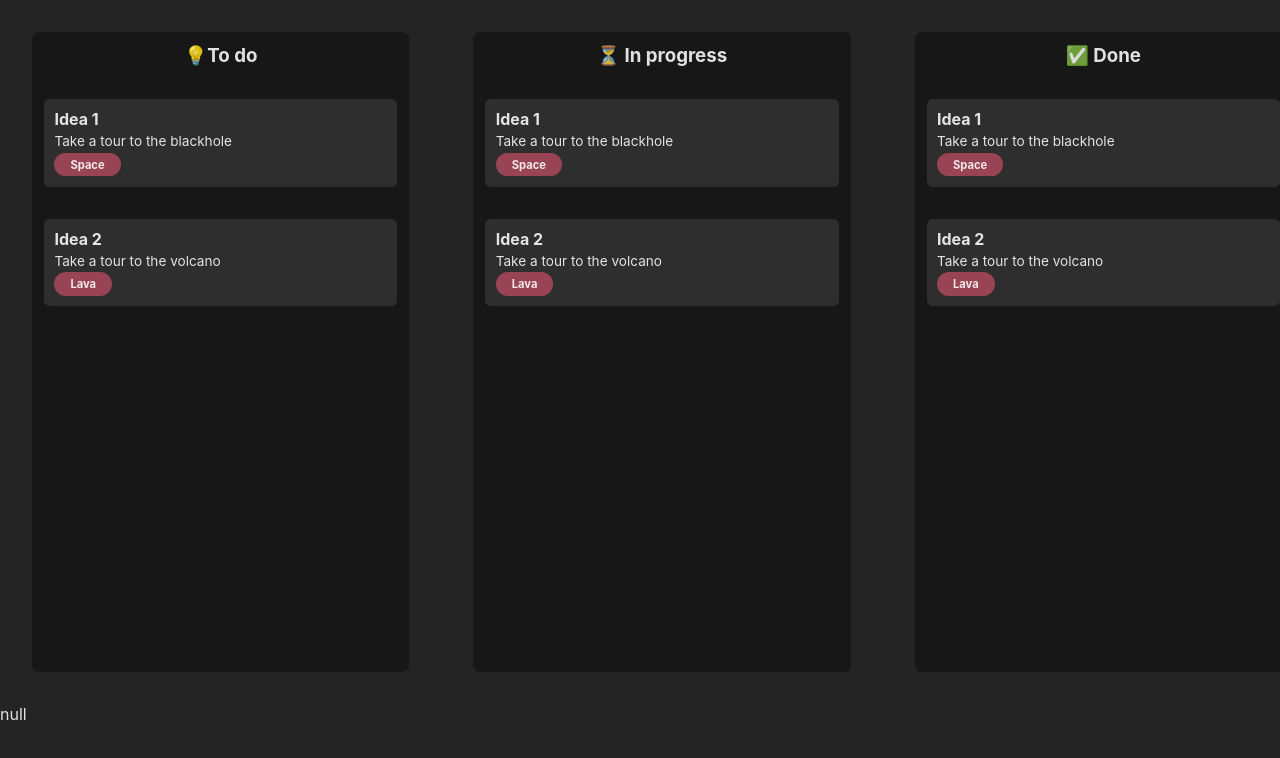
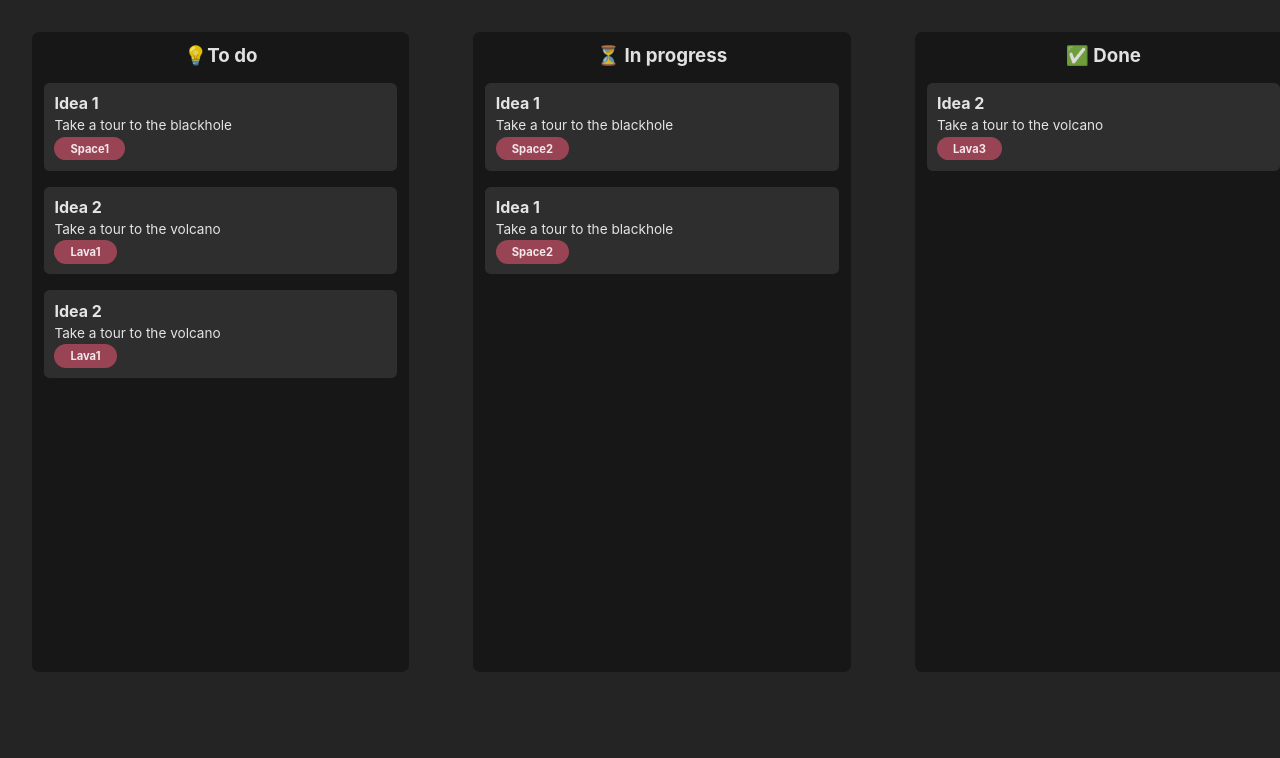
Before and after one commit to rinto11804/kanban-board-svelte, a Svelte app: page / in a window 1280 px wide. Shown: the top 758 px of the page. Built offline with nearby package versions, Linux system fonts and the light colour scheme.

Commit message:
added drag and drop

```diff
--- a/src/App.svelte
+++ b/src/App.svelte
@@ -1,59 +1,14 @@
 <script>
 	import Column from "./lib/Column.svelte";
-	import { draggingCard } from "./store";
-	import { createId } from "./util";
-
+	import { cardState } from "./store";
 	const columns = ["💡To do", "⏳ In progress", "✅ Done"];
-	const todo = [
-		{
-			id: createId(),
-			title: "Idea 1",
-			content: "Take a tour to the blackhole",
-			tag: "Space",
-		},
-		{
-			id: createId(),
-			title: "Idea 2",
-			content: "Take a tour to the volcano",
-			tag: "Lava",
-		},
-	];
-	const inProgress = [
-		{
-			id: createId(),
-			title: "Idea 1",
-			content: "Take a tour to the blackhole",
-			tag: "Space",
-		},
-		{
-			id: createId(),
-			title: "Idea 2",
-			content: "Take a tour to the volcano",
-			tag: "Lava",
-		},
-	];
-	const done = [
-		{
-			id: createId(),
-			title: "Idea 1",
-			content: "Take a tour to the blackhole",
-			tag: "Space",
-		},
-		{
-			id: createId(),
-			title: "Idea 2",
-			content: "Take a tour to the volcano",
-			tag: "Lava",
-		},
-	];
 </script>
 
 <main>
-	<Column title={columns[0]} cards={todo} />
-	<Column title={columns[1]} cards={inProgress} />
-	<Column title={columns[2]} cards={done} />
+	{#each columns as column, i (i)}
+		<Column title={column} cards={$cardState} id={i+1} />
+	{/each}
 </main>
-<span>{$draggingCard}</span>
 
 <style>
 	main {
--- a/src/lib/Card.svelte
+++ b/src/lib/Card.svelte
@@ -1,36 +1,19 @@
 <script>
-    import { draggingCard } from "../store";
-
-    import { createEventDispatcher } from "svelte";
-
+    import { draggable } from "../util";
     export let id;
     export let title;
     export let content;
     export let tag;
-
-    const dispatch = createEventDispatcher();
-
-    function onDrag() {
-        dispatch("Drag", {
-            tell: () => alert("Hello Drag"),
-        });
-    }
+    export let column;
 </script>
 
-<!-- svelte-ignore a11y-no-static-element-interactions -->
-<div
-    class="card"
-    draggable="true"
-    on:dragstart={() => ($draggingCard = id)}
-    on:dragend={() => ($draggingCard = null)}
-    on:drag={onDrag}
->
+<div class="card" use:draggable={id}>
     <h4>{title}</h4>
     <p>
         {content}
     </p>
 
-    <div class="tag">{tag}</div>
+    <div class="tag">{tag + column}</div>
 </div>
 
 <style>
--- a/src/lib/Column.svelte
+++ b/src/lib/Column.svelte
@@ -1,16 +1,27 @@
 <script>
+    import { cardState } from "../store";
+    import { dropzone } from "../util";
     import Card from "./Card.svelte";
-    import DropArea from "./DropArea.svelte";
     export let title;
     export let cards;
+    export let id;
 </script>
 
-<section class="column">
+<section
+    class="column"
+    use:dropzone={{
+        on_dropzone(card_id) {
+            const card = cards.find((c) => c.id === card_id);
+            card.column = id;
+            $cardState = cards;
+        },
+    }}
+>
     <h3>{title}</h3>
-    <DropArea />
     {#each cards as card (card.id)}
-        <Card {...card}/>
-        <DropArea />
+        {#if card.column === id}
+            <Card {...card} />
+        {/if}
     {/each}
 </section>
 
@@ -22,5 +33,14 @@
         flex-direction: column;
         padding: 0.75rem;
         border-radius: 0.45rem;
+        gap: 1rem;
+    }
+
+    .column:global(.droppable) {
+        outline: 0.1rem solid navajowhite;
+        outline-offset: 0.25rem;
+    }
+    .column:global(.droppable) * {
+        pointer-events: none;
     }
 </style>
--- a/src/store.js
+++ b/src/store.js
@@ -1,4 +1,51 @@
 import { writable } from "svelte/store";
-
+import { createId } from "./util";
 
 export const draggingCard = writable(null);
+
+export const cardState = writable(
+    [
+		{
+			id: createId(),
+			column:1,
+			title: "Idea 1",
+			content: "Take a tour to the blackhole",
+			tag: "Space",
+		},
+		{
+			id: createId(),
+			column:3,
+			title: "Idea 2",
+			content: "Take a tour to the volcano",
+			tag: "Lava",
+		},
+		{
+			id: createId(),
+			column:2,
+			title: "Idea 1",
+			content: "Take a tour to the blackhole",
+			tag: "Space",
+		},
+		{
+			id: createId(),
+			column:1,
+			title: "Idea 2",
+			content: "Take a tour to the volcano",
+			tag: "Lava",
+		},
+		{
+			id: createId(),
+			column:2,
+			title: "Idea 1",
+			content: "Take a tour to the blackhole",
+			tag: "Space",
+		},
+		{
+			id: createId(),
+			column:1,
+			title: "Idea 2",
+			content: "Take a tour to the volcano",
+			tag: "Lava",
+		},
+	]
+)
--- a/src/util.js
+++ b/src/util.js
@@ -1,3 +1,75 @@
 export function createId() {
   return `id_${Math.floor(Math.random() * 1000)}`;
 }
+/**
+ *
+ * @param {HTMLElement} node
+ * @param {string} data
+ */
+export function draggable(node, data) {
+  let state = data
+  node.draggable = true;
+
+  function handle_dragstart(e) {
+    e.dataTransfer.setData('text/plain', state);
+  }
+
+  node.addEventListener('dragstart', handle_dragstart);
+
+  return {
+    update() {
+      state = state;
+    },
+    destroy() {
+      node.removeEventListener('dragstart', handle_dragstart);
+    }
+  }
+
+}
+
+
+export function dropzone(node,options){
+  let state ={
+    dropEffect:'move',
+    dragover_class:'droppable',
+    ...options
+  }
+
+
+  function handle_dragenter(e){
+    e.target.classList.add(state.dragover_class)
+  }
+
+
+  function handle_dragleave(e){
+    e.target.classList.remove(state.dragover_class);
+  }
+
+  function handle_dragover(e){
+    e.preventDefault();
+    e.dataTransfer.dropEffect = state.dropEffect;
+  }
+
+  function handle_dropzone(e){
+    e.preventDefault();
+    const data =  e.dataTransfer.getData('text/plain');
+    e.target.classList.remove(state.dragover_class);
+    state.on_dropzone(data,e);
+  }
+
+  node.addEventListener('dragenter',handle_dragenter)
+  node.addEventListener('dragleave',handle_dragleave);
+  node.addEventListener('dragover',handle_dragover)
+  node.addEventListener('drop',handle_dropzone)
+
+  return{
+    destroy(){
+      node.removeEventListener('dragenter',handle_dragenter)
+      node.removeEventListener('dragleave',handle_dragleave)
+      node.removeEventListener('dragover',handle_dragover)
+      node.removeEventListener('drop',handle_dropzone)
+    }
+  }
+
+
+}
```
